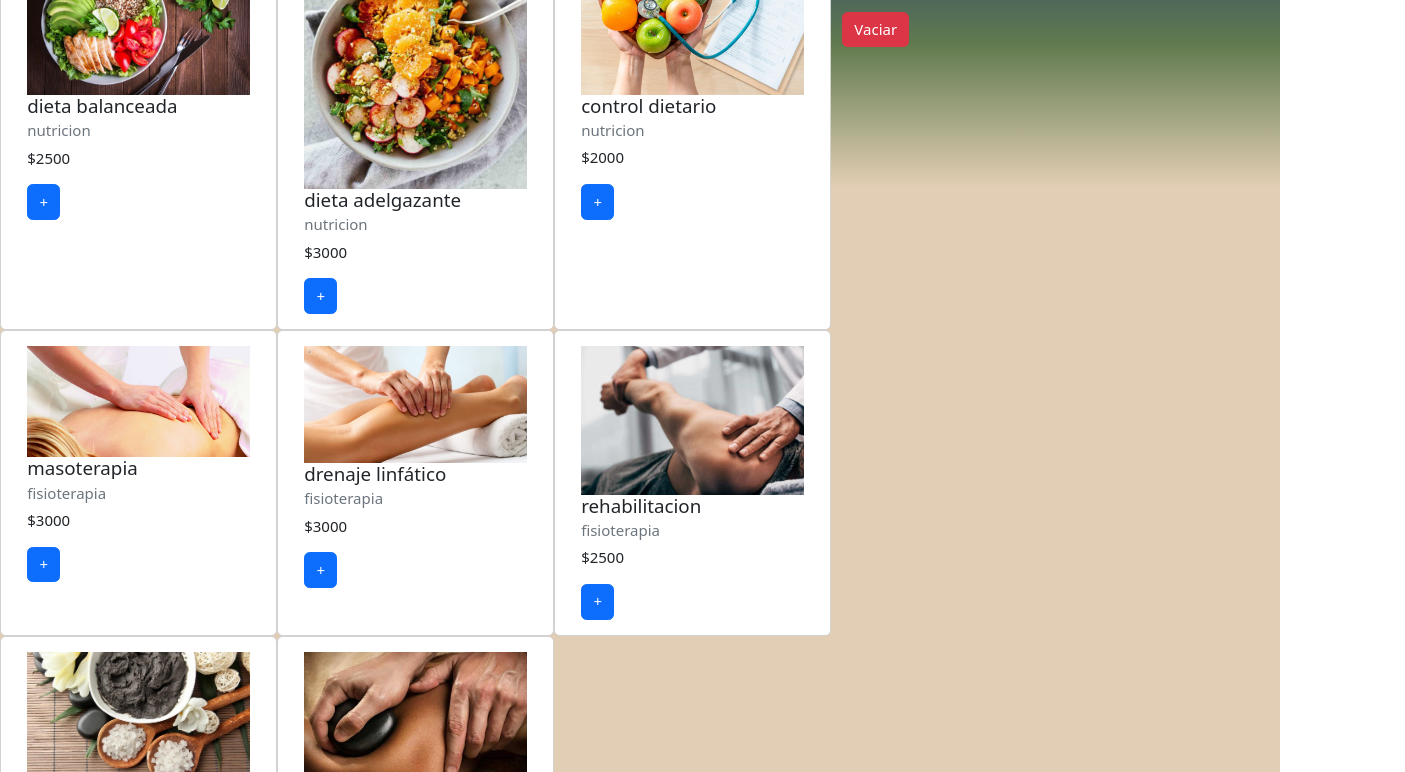
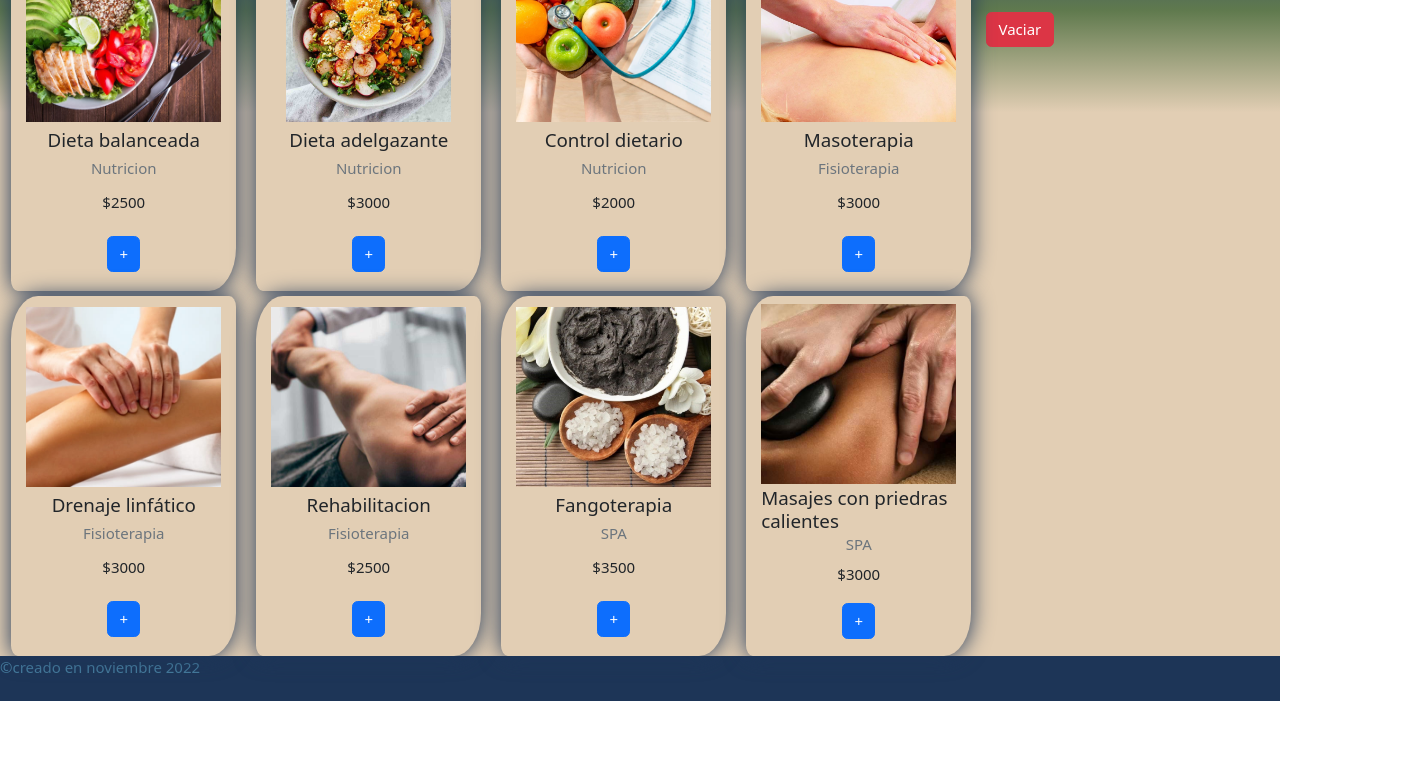
Before and after one commit to rosangulo/proyecto-js, a plain HTML site: page index.html in a window 1280 px wide. Shown: the part 212-984 px from the top of the page, 1405 px wide, since content can reach past the window. After the commit the page ends 913 px from the top, so only its background shows below. Drawn offline with nearby package versions, Linux system fonts and the light colour scheme; a web font is replaced by a local one.

Commit message:
agregue estilo

```diff
--- a/app.js
+++ b/app.js
@@ -13,14 +13,14 @@ class Servicio {
 
 
 /**************servicios************ */
-const servicio1 = new Servicio(1, "nutricion", "dieta balanceada", "./Images/Decoracion/plato-equilibrado.jpg", 2500);
-const servicio2 = new Servicio(2, "nutricion", "dieta adelgazante", "./Images/Decoracion/Detox-salad.jpg", 3000);
-const servicio3 = new Servicio(3, "nutricion", "control dietario", "./Images/Decoracion/nutricion-clinica-muelle-heredia-malaga.jpg", 2000);
-const servicio4 = new Servicio(4, "fisioterapia", "masoterapia", "./Images/Decoracion/tratamientos-de-masoterapia.jpg", 3000);
-const servicio5 = new Servicio(5, "fisioterapia", "drenaje linfático", "./Images/Decoracion/drenajeLinfatico.jpg", 3000);
-const servicio6 = new Servicio(6, "fisioterapia", "rehabilitacion", "./Images/Decoracion/rehabilitacion.jpeg", 2500);
-const servicio7 = new Servicio(7, "spa", "fangoterapia", "./Images/Decoracion/ES_fango.jpg", 3500);
-const servicio8 = new Servicio(8, "spa", "masajes con priedras calientes", "./Images/Decoracion/Descontracturacion-con-piedras.jpg", 3000);
+const servicio1 = new Servicio(1, "Nutricion", "Dieta balanceada", "./Images/Decoracion/plato-equilibrado.jpg", 2500);
+const servicio2 = new Servicio(2, "Nutricion", "Dieta adelgazante", "./Images/Decoracion/Detox-salad.jpg", 3000);
+const servicio3 = new Servicio(3, "Nutricion", "Control dietario", "./Images/Decoracion/nutricion-clinica-muelle-heredia-malaga.jpg", 2000);
+const servicio4 = new Servicio(4, "Fisioterapia", "Masoterapia", "./Images/Decoracion/tratamientos-de-masoterapia.jpg", 3000);
+const servicio5 = new Servicio(5, "Fisioterapia", "Drenaje linfático", "./Images/Decoracion/drenajeLinfatico.jpg", 3000);
+const servicio6 = new Servicio(6, "Fisioterapia", "Rehabilitacion", "./Images/Decoracion/rehabilitacion.jpeg", 2500);
+const servicio7 = new Servicio(7, "SPA", "Fangoterapia", "./Images/Decoracion/ES_fango.jpg", 3500);
+const servicio8 = new Servicio(8, "SPA", "Masajes con priedras calientes", "./Images/Decoracion/Descontracturacion-con-piedras.jpg", 3000);
 let servicios = [servicio1, servicio2, servicio3, servicio4, servicio5, servicio6, servicio7, servicio8];
 
 
@@ -43,10 +43,10 @@ function renderizar() {
 
         //          ESTRUCTURA DE LAS CARDS
         const contenedor = document.createElement("div");
-        contenedor.classList.add("card", "col-sm-4");
+        contenedor.classList.add("tarjeta");
         //          CUERPO DE CARDS
         const cuerpoCard = document.createElement("div");
-        cuerpoCard.classList.add("card-body");
+        cuerpoCard.classList.add("contenedorImagen");
         //          TITULO
         const cuerpoCardsTitulo = document.createElement("h5");
         cuerpoCardsTitulo.classList.add("card-title");
@@ -59,7 +59,7 @@ function renderizar() {
 
         //          IMAGEN
         const imgCard = document.createElement("img");
-        imgCard.classList.add("img-fluid");
+        imgCard.classList.add("imagenTarjeta");
         imgCard.setAttribute("src", info.imgsrc);
         //          PRECIO
         const precioCard = document.createElement("p");
--- a/css/style.css
+++ b/css/style.css
@@ -191,6 +191,83 @@ h1 {
 }
 
 
+.contenedor-row{
+    display: flex;
+    flex-direction: row;
+}
+
+.columnas-productos{
+    position: relative;
+    display: grid;
+    grid-template-columns: 16em 16em 16em 16em;
+    gap: 5px;
+
+
+}
+
+.tarjeta{
+    width: 15em;
+    height: 24em;
+    display: flex;
+    flex-direction: column;
+    align-items: center;
+    background-color:#e2ceb4;
+    border-bottom-right-radius: 12%;
+    border-top-left-radius: 12%;
+    border-bottom-left-radius: 3%;
+    border-top-right-radius: 3%;
+    filter: drop-shadow(0 0 0.75rem #1d3557ff);
+
+
+
+}
+.contenedorImagen{
+    position: relative;
+    overflow: hidden;
+    width: 13em;
+    height: 23em;
+    display: flex;
+    flex-direction: column;
+    align-items: center;
+    justify-content: space-around;
+    padding-top: .5em;
+
+}
+.imagenTarjeta{
+    height: 12em;
+
+
+}
+
+@media (max-width: 1000px) {
+    *{
+        font-size: 11px;
+    }
+    .columnas-productos{
+        grid-template-columns: 16em 16em 16em ;
+    }
+
+}
+
+@media (max-width: 680px) {
+    *{
+        font-size: 11px;
+    }
+    .columnas-productos{
+        grid-template-columns: 16em 16em ;
+    }
+
+}
+
+@media (max-width: 400px) {
+    *{
+        font-size: 10px;
+    }
+    .columnas-productos{
+        grid-template-columns: 16em;
+    }
+}
+
 
 
 
--- a/index.html
+++ b/index.html
@@ -78,11 +78,11 @@
 
     </header>
     <div class="container">
-        <div class="row">
+        <div class="contenedor-row">
             <h1 class="none">Proyecto</h1>
 
 
-            <main id="items" class="col-sm-8 row">
+            <main id="items" class="columnas-productos">
 
             </main>
             <aside class="col-sm-4">
```
